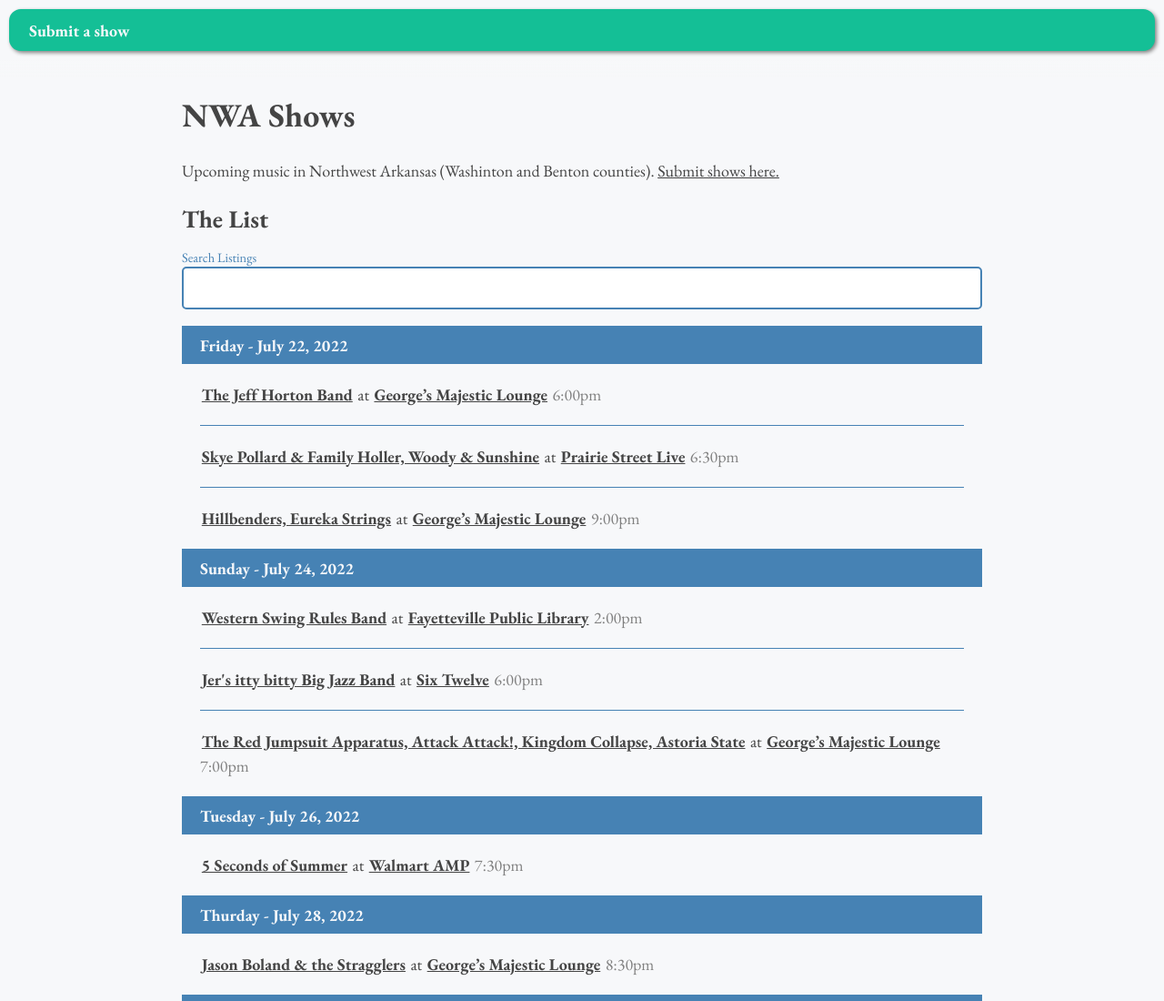
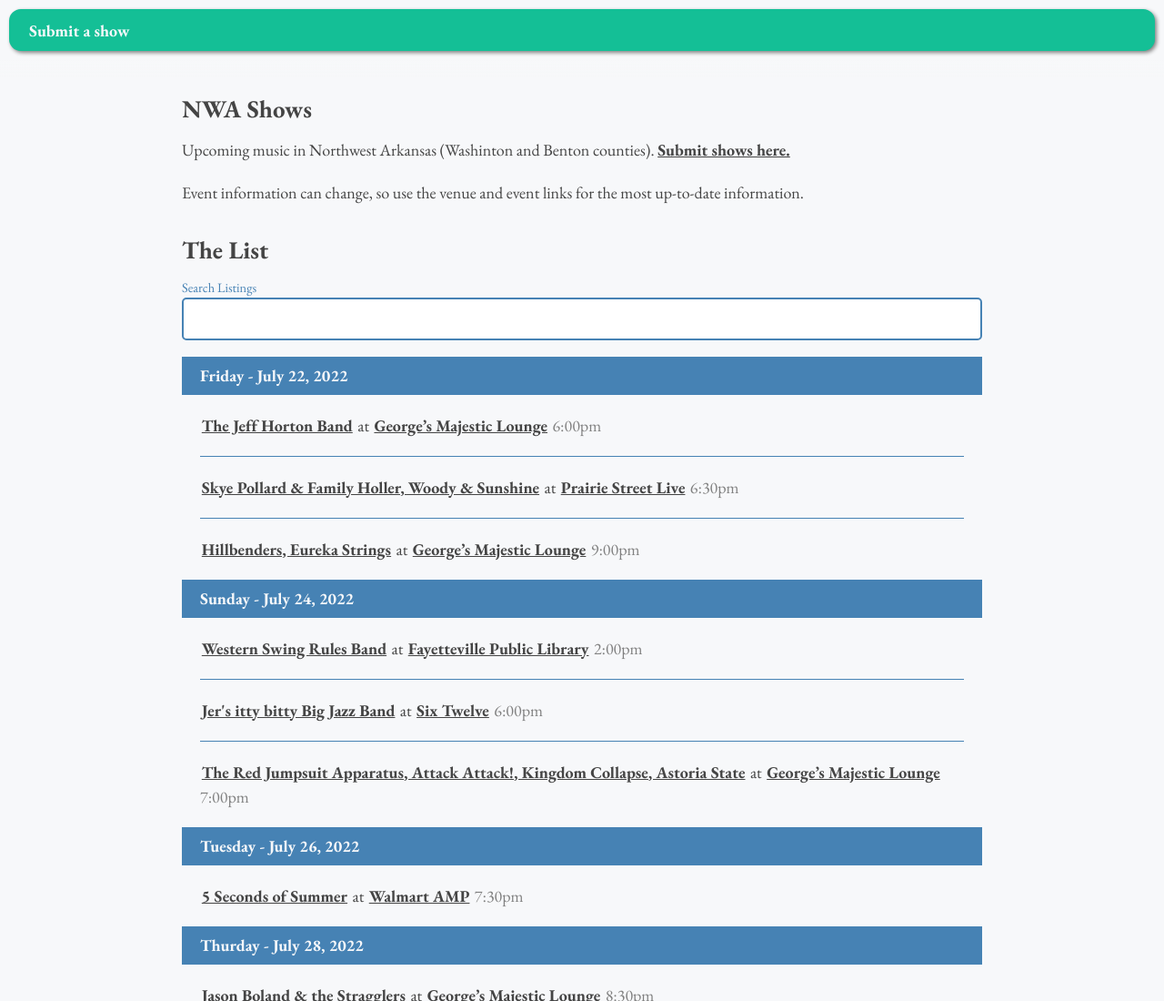
Before and after one commit to handeyeco/nwashows.com, a website: page index.html in a window 1280 px wide. Shown: the top 1100 px of the page at 91% size. Drawn offline with nearby package versions, Linux system fonts and the light colour scheme.

Commit message:
add note about event info changing

```diff
--- a/index.css
+++ b/index.css
@@ -39,11 +39,6 @@ header {
   box-shadow: 2px 2px 4px 0 grey;
 }
 
-.submit-a-show:hover {
-  background: rgb(20, 191, 150);
-  color: rgb(247, 248, 250);
-}
-
 .container {
   max-width: 900px;
   margin: 10rem auto;
@@ -51,7 +46,11 @@ header {
 }
 
 .introduction {
-  padding: 2rem 0;
+  padding-bottom: 2rem;
+}
+
+.introduction > p {
+  padding: 1rem 0;
 }
 
 h3 {
@@ -63,6 +62,7 @@ h3 {
 
 a {
   color: rgb(68, 68, 68);
+  font-weight: bold;
 }
 
 a:hover {
@@ -88,7 +88,6 @@ ul {
 .event-listing__venue {
   display: inline-block;
   margin: 0 0.1em;
-  font-weight: bold;
 }
 
 .event-listing__details,
--- a/index.html
+++ b/index.html
@@ -25,10 +25,12 @@
   </header>
 
   <div class="container">
-    <h1>NWA Shows</h1>
     <section class="introduction">
+      <h1>NWA Shows</h1>
       <p>Upcoming music in Northwest Arkansas (Washinton and Benton counties). <a
           href="https://forms.gle/smrMgs35fQqRerxV9" target="_blank">Submit shows here.</a></p>
+      <p>Event information can change, so use the venue and event links for the most up-to-date information.
+      </p>
     </section>
 
     <section>
```
